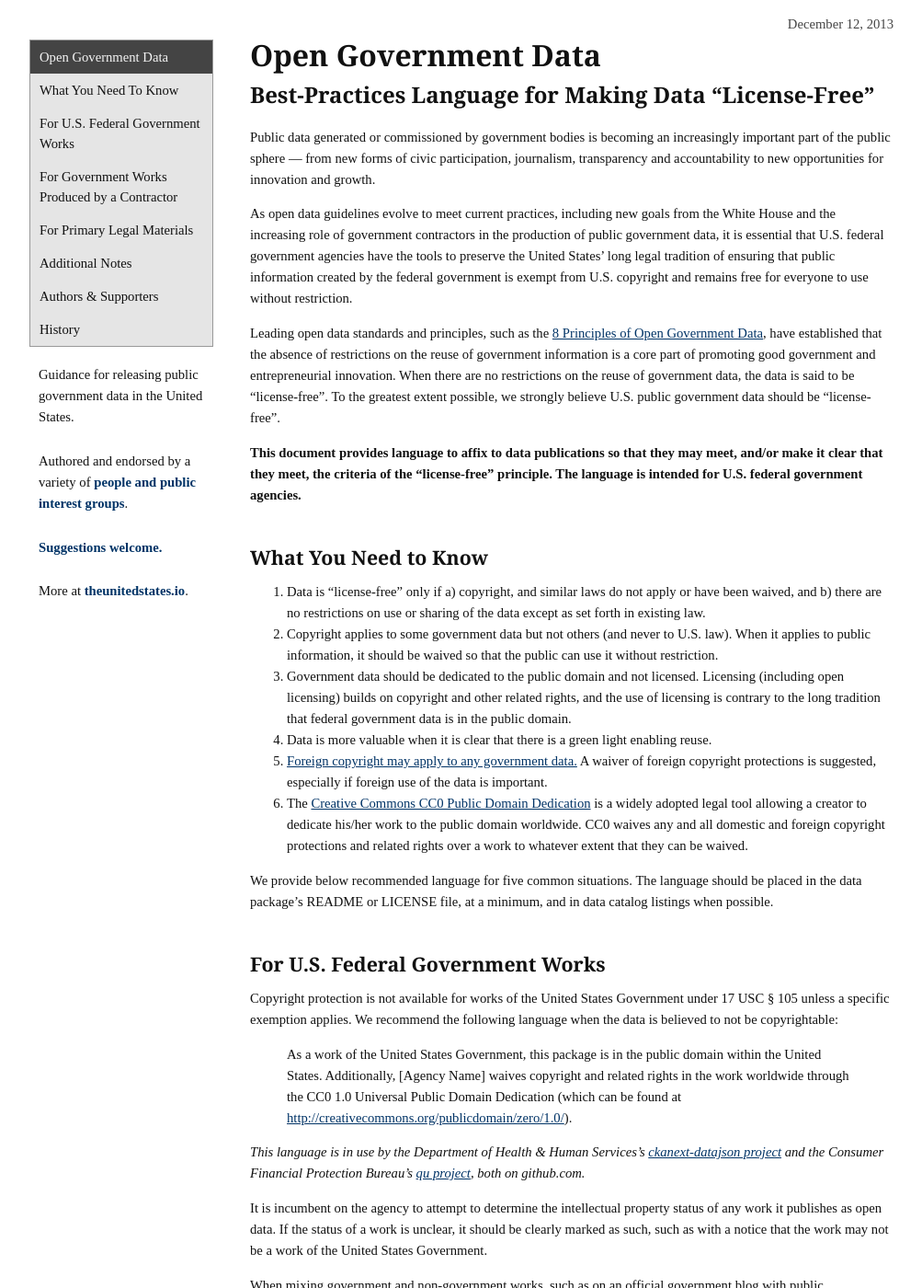
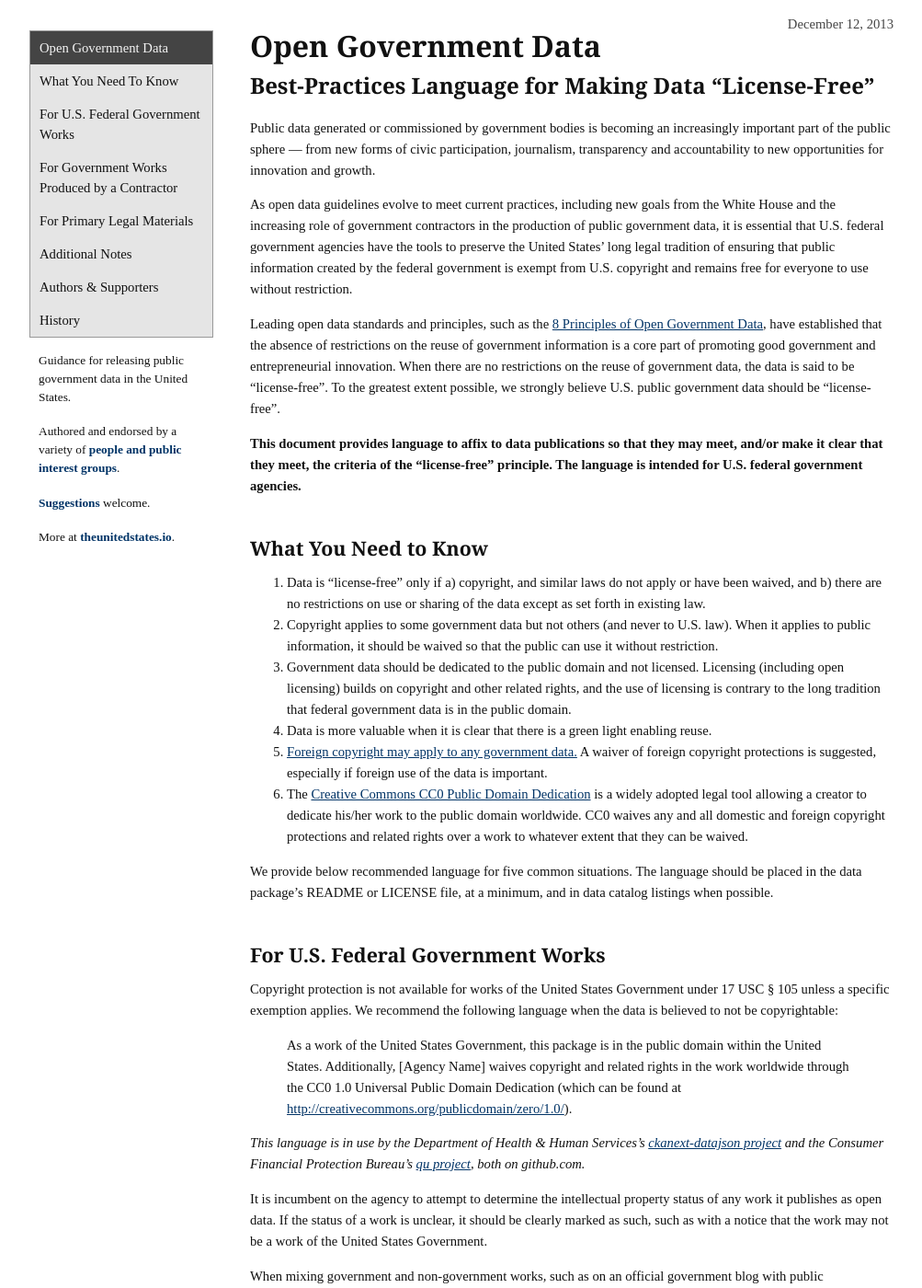
Before and after one commit to unitedstates/licensing, a Jekyll site: the page built from index.md, in a window 1280 px wide and 1400 px high. Shown: the whole window at 92% size, without its empty margins (18-1021 px from the left). Built offline with Jekyll 4.4.1, drawn with Linux system fonts in a browser that asks for light colours; nearby versions of some CDN libraries; some web fonts are replaced.

Commit message:
Adjust the size and spacing of various things to keep the sidebar as short as possible (since it is fixed and can't be scrolled down)

```diff
--- a/_layouts/default.html
+++ b/_layouts/default.html
@@ -58,8 +58,9 @@
 
       <p>
         <a href="https://github.com/unitedstates/licensing/issues">
-          Suggestions welcome.
+          Suggestions
         </a>
+        welcome.
       </p>
 
       <p>
--- a/assets/site.css
+++ b/assets/site.css
@@ -28,7 +28,8 @@ nav ul, nav ol, nav li {
 nav {
   width: 200px; margin-left: -240px;
   float: left; position: fixed;
-  margin-top: 28px;
+  margin-top: 18px;
+  font-size: 11pt;
 }
 
 nav ul {
@@ -51,7 +52,11 @@ nav ul li.active a {
   background-color: #444;
 }
 
-nav p {padding: 5px 10px;}
+nav p {
+  padding: 2px 10px;
+  line-height: 20px;
+  font-size: 10pt;
+}
 
 nav p a {
   text-decoration: none;
@@ -71,7 +76,11 @@ article h3 {font-size: 18pt; margin-top: 0;}
 article h4 {font-size: 16pt; margin-top: 0; padding-top: 30px; margin-bottom: 10px;}
 article a {color: #036;}
 
-article p.dateline {margin-bottom: 10px; text-align: right; color: #444;}
+article p.dateline {
+  text-align: right;
+  color: #444;
+  margin-bottom: 0px;
+}
 article p.small {font-size: 10pt;}
 
 article ul.people, article ul.people li {
```
